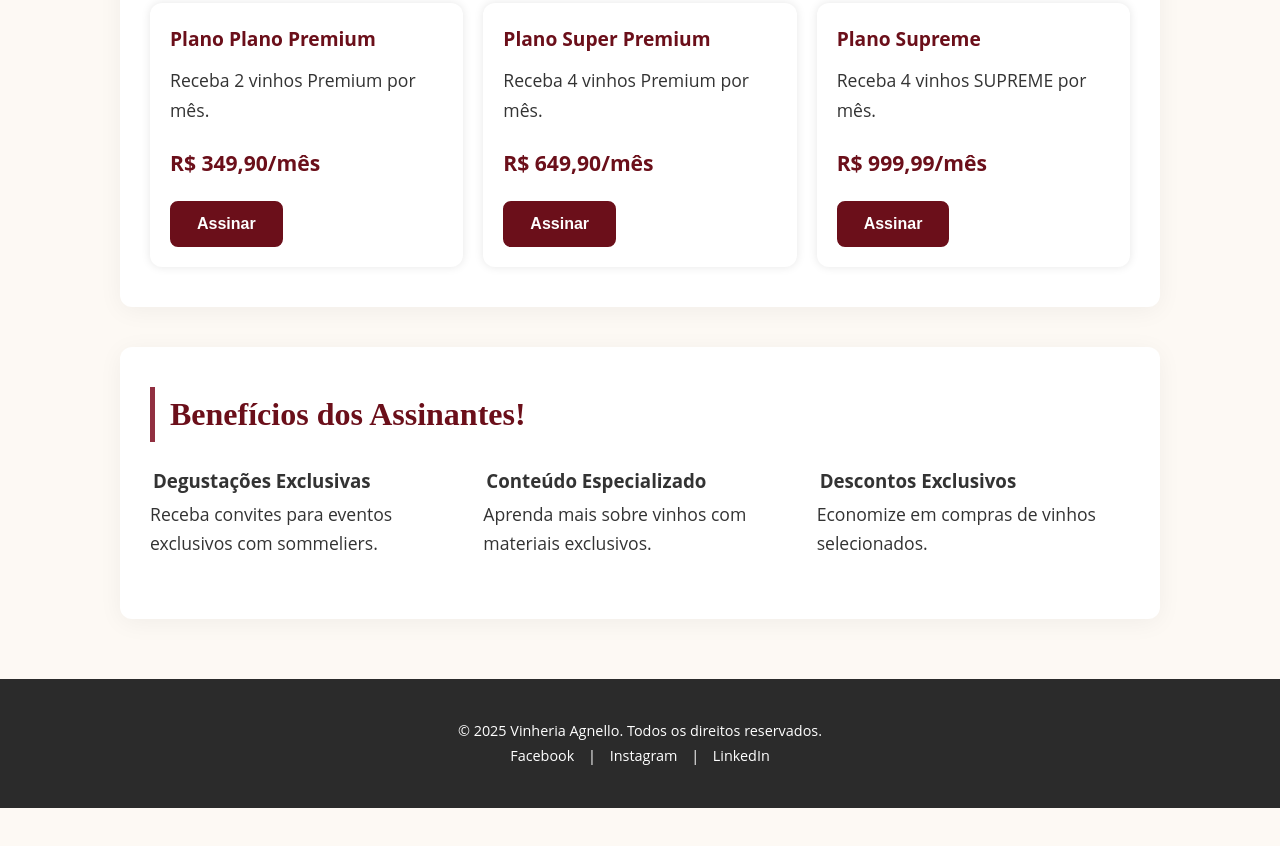
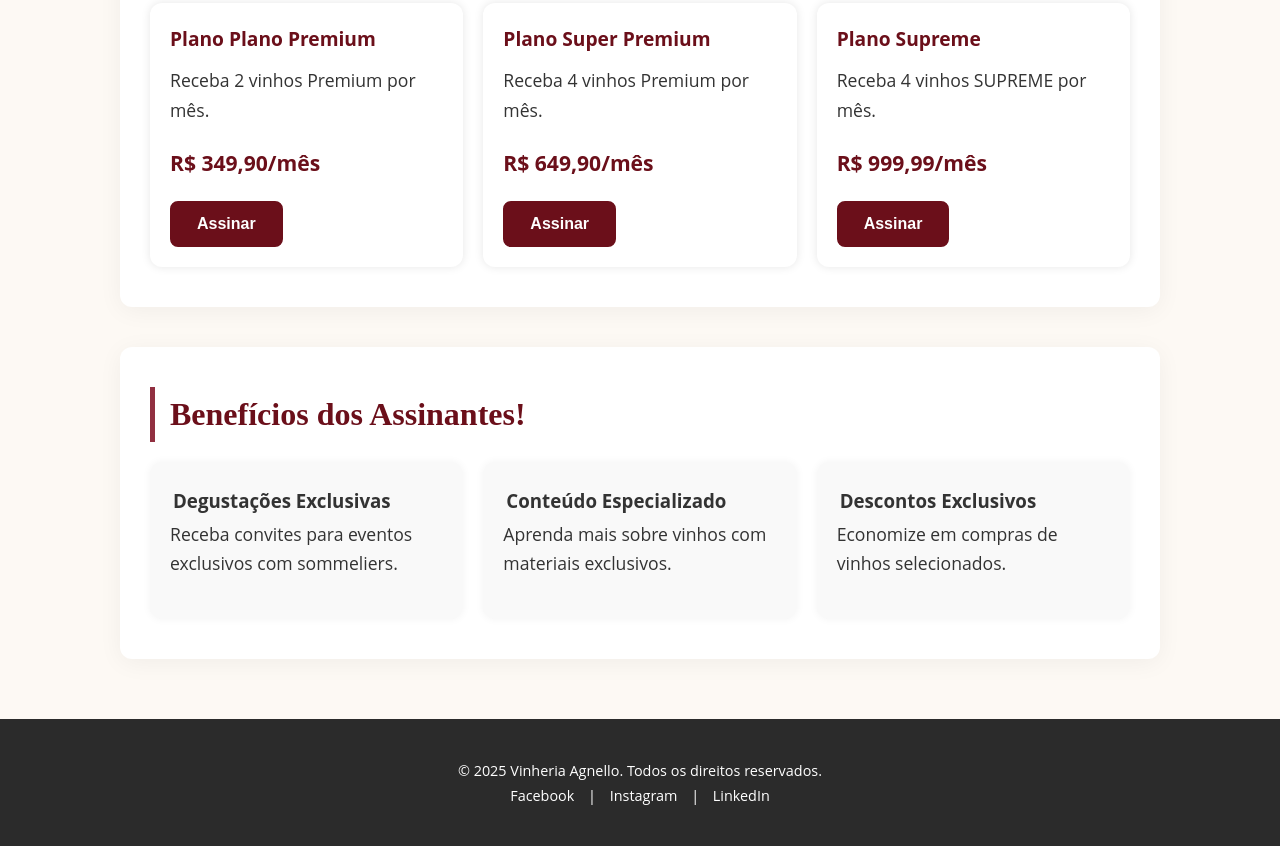
Before and after one commit to dasprino007/Checkpoint-frontend, a plain HTML site: page src/pages/assinatura.html in a window 1280 px wide. Shown: the part 1200-2046 px from the top of the page. Before the commit the page ends 2008 px from the top, so only its background shows below. Drawn offline with Linux system fonts and the light colour scheme.

Commit message:
assinatura-2.0

```diff
--- a/src/css/style.css
+++ b/src/css/style.css
@@ -399,3 +399,15 @@ iframe {
   opacity: 1;
   max-height: 200px;
 }
+.beneficio-card {
+  background-color: #f9f9f9;
+  padding: 20px;
+  border-radius: 12px;
+  box-shadow: 0 0 8px rgba(0,0,0,0.05);
+  transition: transform 0.3s ease, box-shadow 0.3s ease;
+}
+
+.beneficio-card:hover {
+  transform: scale(1.04);
+  box-shadow: 0 0 16px rgba(0,0,0,0.15);
+}
```
